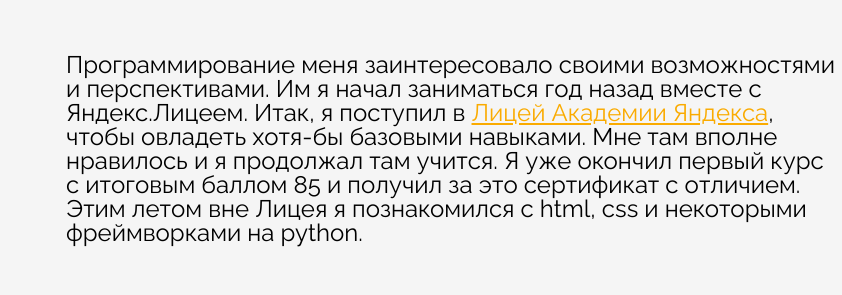
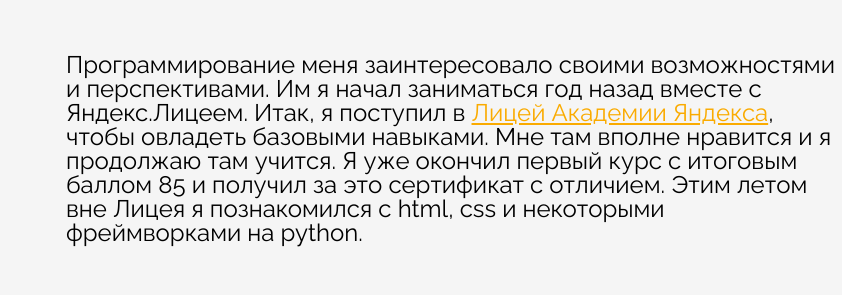
Before and after one commit to DRAKUTONT/business-card-website, a plain HTML site: page index.html in a window 1280 px wide. Shown: the part 457-752 px from the top of the page, 438-1280 px from the left. Drawn offline with Linux system fonts and the light colour scheme.

Commit message:
Add files via upload

```diff
--- a/index.html
+++ b/index.html
@@ -26,8 +26,8 @@
                 <div class="about-programming__img"><img src="img/diploma.jpg" alt=""></div>
                 <div class="about-programming__text">Программирование меня заинтересовало своими возможностями и перспективами.
                     Им я начал заниматься год назад вместе с Яндекс.Лицеем. Итак, я поступил в <a href="" class="link">Лицей Академии Яндекса</a>,
-                    чтобы овладеть хотя-бы базовыми навыками.
-                    Мне там вполне нравилось и я продолжал там учится. Я уже окончил первый курс с итоговым баллом 85 и получил за это сертификат с отличием.
+                    чтобы овладеть базовыми навыками.
+                    Мне там вполне нравится и я продолжаю там учится. Я уже окончил первый курс с итоговым баллом 85 и получил за это сертификат с отличием.
                     Этим летом вне Лицея я познакомился с html, css  и некоторыми фреймворками на python.
                 </div>
             </div>
```
